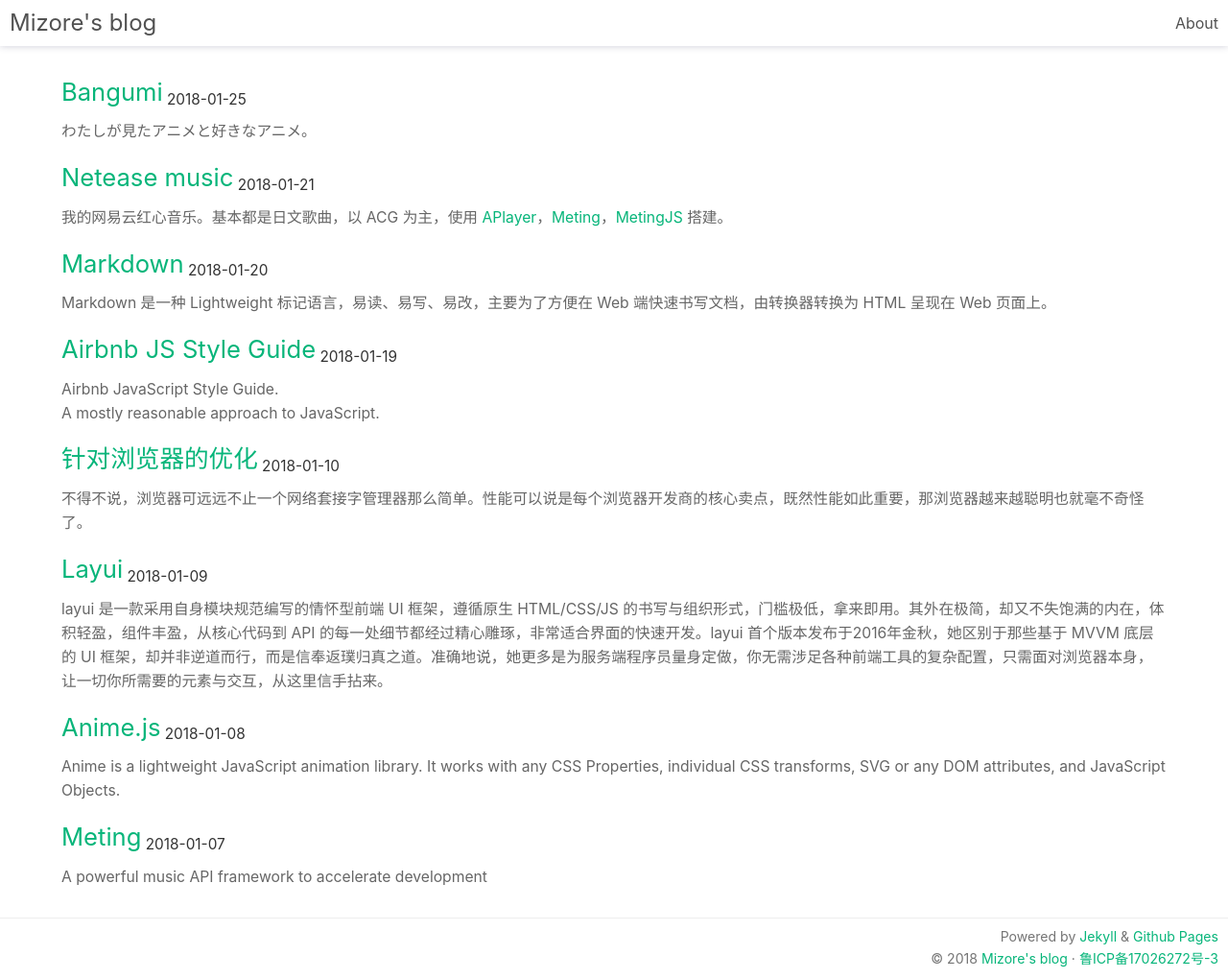
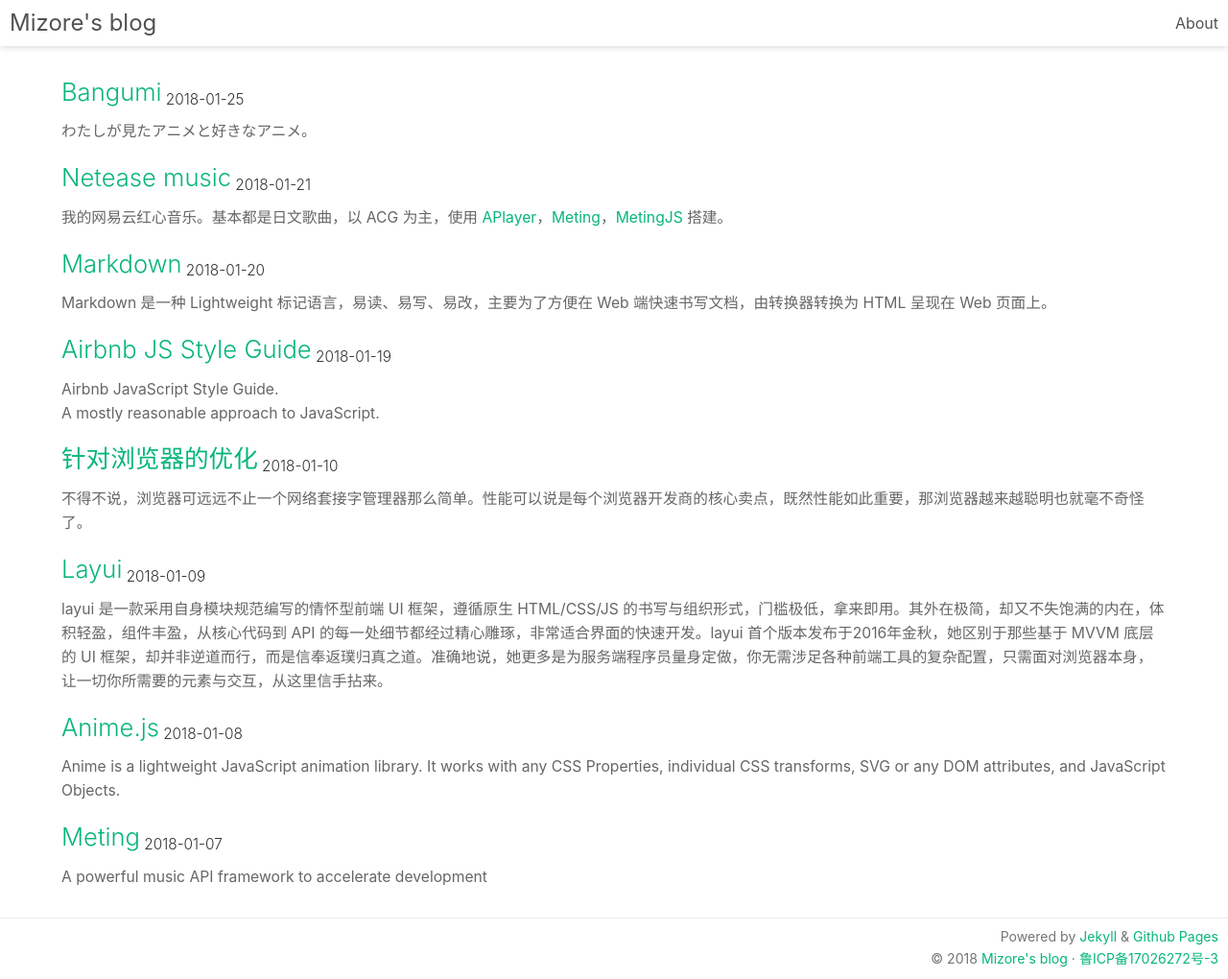
Before and after one commit to 0wQ/0wQ.github.io, a Jekyll site: the page built from index.html, in a window 1280 px wide and 1020 px high. Shown: the whole window at 96% size. Built offline with Jekyll 4.4.1, drawn with Linux system fonts in a browser that asks for light colours; the list of posts is cut into pages by our own code.

Commit message:
blablabla

```diff
--- a/_config.yml
+++ b/_config.yml
@@ -2,7 +2,7 @@
 language:          zh-cn
 timezone:          Asia/Shanghai
 version:
-  css:             0.2.20
+  css:             0.2.21
   js:              0.2.11
 beian:             鲁ICP备17026272号-3
 url:               "https://blog.mizore.cn"
--- a/src/style.css
+++ b/src/style.css
@@ -75,8 +75,8 @@
   margin: .2em 0 1em;
 }
 
-.title,table,code,h1,h2,h3,h4,h5,h6,p,pre {
-  font-weight: 400;
+h1,h2,h3,h4,h5,h6,.title,.post {
+  font-weight: 300;
 }
 
 p,ol,ul {
```
